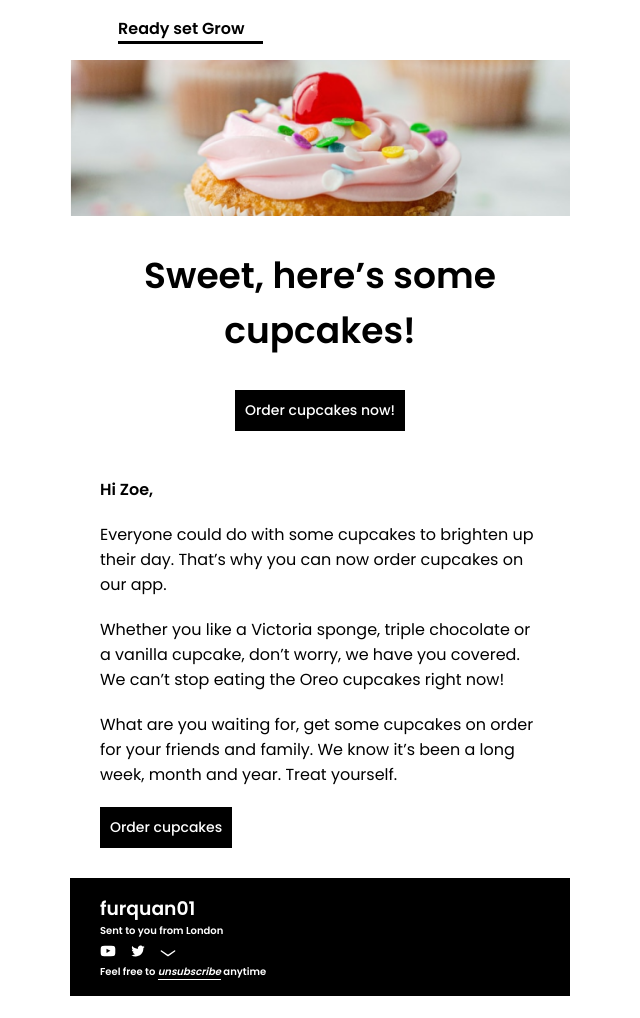
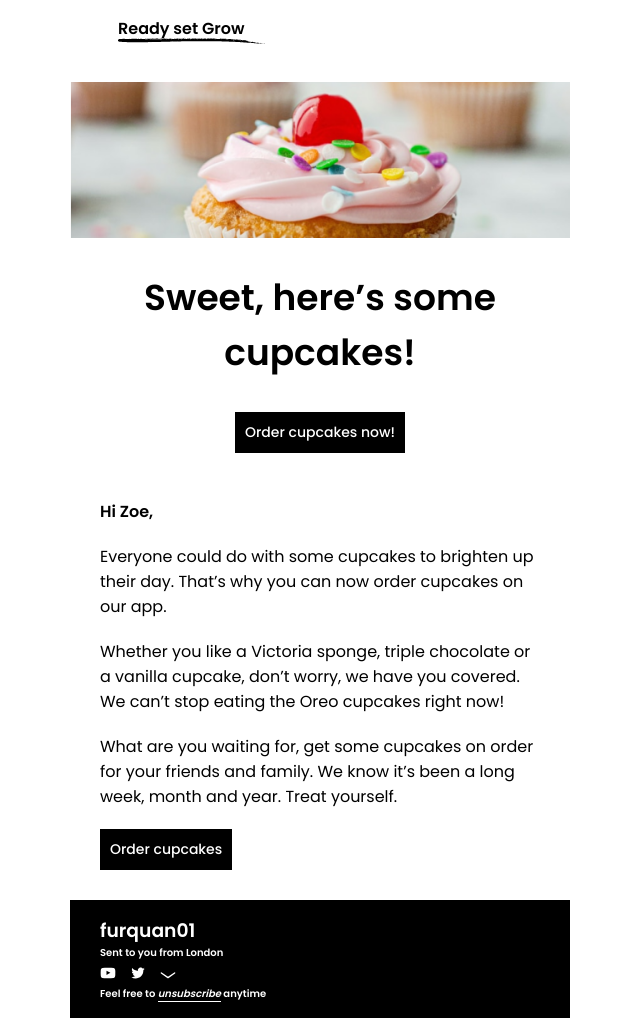
Before and after one commit to eduu17/mainpagetwo, a plain HTML site: page index.html in a window 1280 px wide. Shown: the whole page, without its empty margins (320-960 px from the left). Before the commit the page ends 996 px from the top, so only its background shows below. Drawn offline with Linux system fonts and the light colour scheme.

Commit message:
Bug Fixes

```diff
--- a/css/style.css
+++ b/css/style.css
@@ -11,8 +11,13 @@
   width: 14ch;
   font-size: 1rem;
   font-weight: 600;
-  border-bottom: 3px solid #000;
   margin: 1rem 3rem;
+}
+
+.cupcakeInfo__first::after {
+  content: url(../img/detail.svg);
+  position: relative;
+  top: -15px;
 }
 
 .order__cupcake {
```
Also changed, not shown: img/detail.svg (added).
